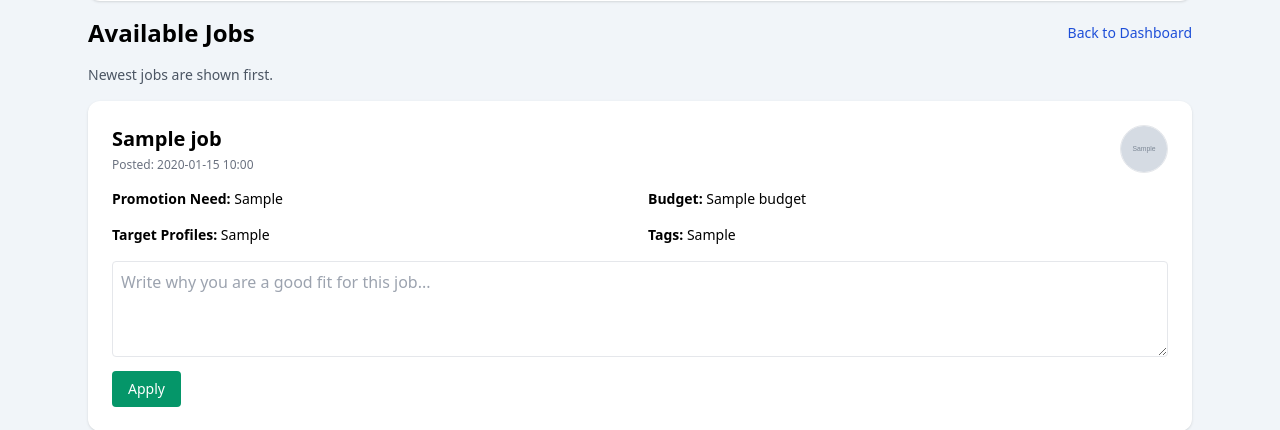
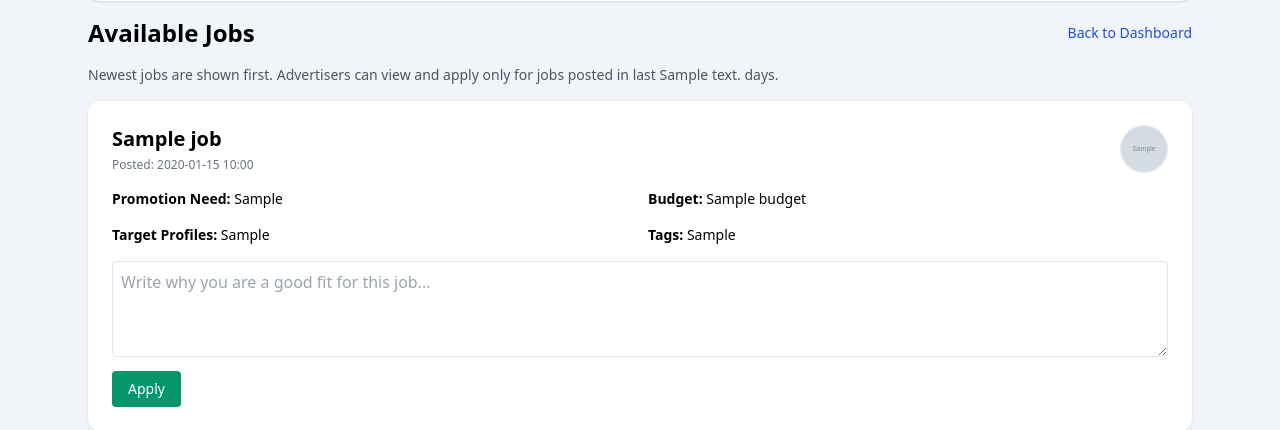
Before and after one commit to anuj1771/fastapi-project, a FastAPI app: template templates/jobs_list.html in a window 1280 px wide. Shown: the part 91-521 px from the top of the page. Run offline with FastAPI, Linux system fonts and the light colour scheme; the template is opened without the code that fills it: most values are stand-ins (such as "Sample title", 1, 10 or a date in 2020); grey boxes marked "Sample" are stand-in pictures; some libraries are stand-ins or nearby versions.

Commit message:
job expiration for advertisers

```diff
--- a/app/main.py
+++ b/app/main.py
@@ -31,6 +31,7 @@ TEMPLATES = [
     "Thanks for reaching out. Let's discuss campaign details.",
     "Can we schedule a short call to discuss partnership?",
 ]
+ADVERTISER_JOB_VISIBILITY_DAYS = 2
 
 
 class ConnectionManager:
@@ -1354,18 +1355,31 @@ def jobs_page(request: Request, db: Session = Depends(get_db)):
     user = _get_user_from_cookie(request, db)
     if not user:
         return RedirectResponse(url="/?error=Please login first.", status_code=303)
-    try:
-        _require_completed_basic_profile(db, user.id, models.ProfileType.ADVERTISER)
-    except HTTPException:
-        return RedirectResponse(
-            url="/dashboard?error=Complete your advertiser profile to see jobs.", status_code=303
-        )
-
-    jobs = db.query(models.Job).order_by(models.Job.created_at.desc()).all()
-    my_applications = (
-        db.query(models.JobApplication).filter(models.JobApplication.advertiser_user_id == user.id).all()
-    )
-    applied_map = {item.job_id: item for item in my_applications}
+    is_admin = user.role == models.UserRole.ADMIN
+    if not is_admin:
+        try:
+            _require_completed_basic_profile(db, user.id, models.ProfileType.ADVERTISER)
+        except HTTPException:
+            return RedirectResponse(
+                url="/dashboard?error=Complete your advertiser profile to see jobs.", status_code=303
+            )
+
+    if is_admin:
+        jobs = db.query(models.Job).order_by(models.Job.created_at.desc()).all()
+        applied_map = {}
+    else:
+        visible_after = datetime.utcnow() - timedelta(days=ADVERTISER_JOB_VISIBILITY_DAYS)
+        jobs = (
+            db.query(models.Job)
+            .filter(models.Job.created_at >= visible_after)
+            .order_by(models.Job.created_at.desc())
+            .all()
+        )
+        my_applications = (
+            db.query(models.JobApplication).filter(models.JobApplication.advertiser_user_id == user.id).all()
+        )
+        applied_map = {item.job_id: item for item in my_applications}
+
     return templates.TemplateResponse(
         request,
         "jobs_list.html",
@@ -1375,6 +1389,8 @@ def jobs_page(request: Request, db: Session = Depends(get_db)):
             "display_name": user.email.split("@")[0],
             "jobs": jobs,
             "applied_map": applied_map,
+            "is_admin": is_admin,
+            "advertiser_visibility_days": ADVERTISER_JOB_VISIBILITY_DAYS,
             "success": request.query_params.get("success"),
             "error": request.query_params.get("error"),
         },
@@ -1391,9 +1407,16 @@ def ui_apply_job(
     user = _get_user_from_cookie(request, db)
     if not user:
         return RedirectResponse(url="/?error=Please login first.", status_code=303)
+    if user.role == models.UserRole.ADMIN:
+        return RedirectResponse(url="/jobs?error=Admin cannot apply to jobs.", status_code=303)
     job = db.query(models.Job).filter(models.Job.id == job_id).first()
     if not job:
         return RedirectResponse(url="/jobs?error=Job not found.", status_code=303)
+    if job.created_at < (datetime.utcnow() - timedelta(days=ADVERTISER_JOB_VISIBILITY_DAYS)):
+        return RedirectResponse(
+            url="/jobs?error=This job is older than 2 days and is no longer open for advertiser applications.",
+            status_code=303,
+        )
     try:
         _require_completed_basic_profile(db, user.id, models.ProfileType.ADVERTISER)
         payload = schemas.JobApplicationCreate(description=description)
--- a/templates/jobs_list.html
+++ b/templates/jobs_list.html
@@ -22,7 +22,11 @@
       <h1 class="text-2xl font-bold">Available Jobs</h1>
       <a href="/dashboard" class="text-sm text-blue-700">Back to Dashboard</a>
     </div>
-    <p class="text-sm text-gray-600 mb-4">Newest jobs are shown first.</p>
+    {% if is_admin %}
+      <p class="text-sm text-gray-600 mb-4">Admin view: all jobs are visible in full history.</p>
+    {% else %}
+      <p class="text-sm text-gray-600 mb-4">Newest jobs are shown first. Advertisers can view and apply only for jobs posted in last {{ advertiser_visibility_days }} days.</p>
+    {% endif %}
 
     {% if success %}
       <div class="mb-4 rounded border border-green-200 bg-green-50 p-3 text-green-700 text-sm">{{ success }}</div>
@@ -52,6 +56,11 @@
             <p><span class="font-semibold">Tags:</span> {{ job.promotion_tags }}</p>
           </div>
 
+          {% if is_admin %}
+            <div class="mt-4 rounded border border-blue-200 bg-blue-50 p-3 text-sm text-blue-700">
+              Admin monitoring mode: applications are disabled on this page.
+            </div>
+          {% else %}
             {% set existing = applied_map.get(job.id) %}
             {% if existing %}
               <div class="mt-4 rounded border border-green-200 bg-green-50 p-3 text-sm text-green-700">
@@ -63,6 +72,7 @@
                 <button class="bg-emerald-600 text-white px-4 py-2 rounded text-sm">Apply</button>
               </form>
             {% endif %}
+          {% endif %}
         </section>
       {% else %}
         <div class="bg-white rounded-xl shadow p-6 text-gray-600">No jobs posted yet.</div>
```
Also changed, not shown: brandbridge.db. Lines whose indentation alone changed are shown as unchanged.
